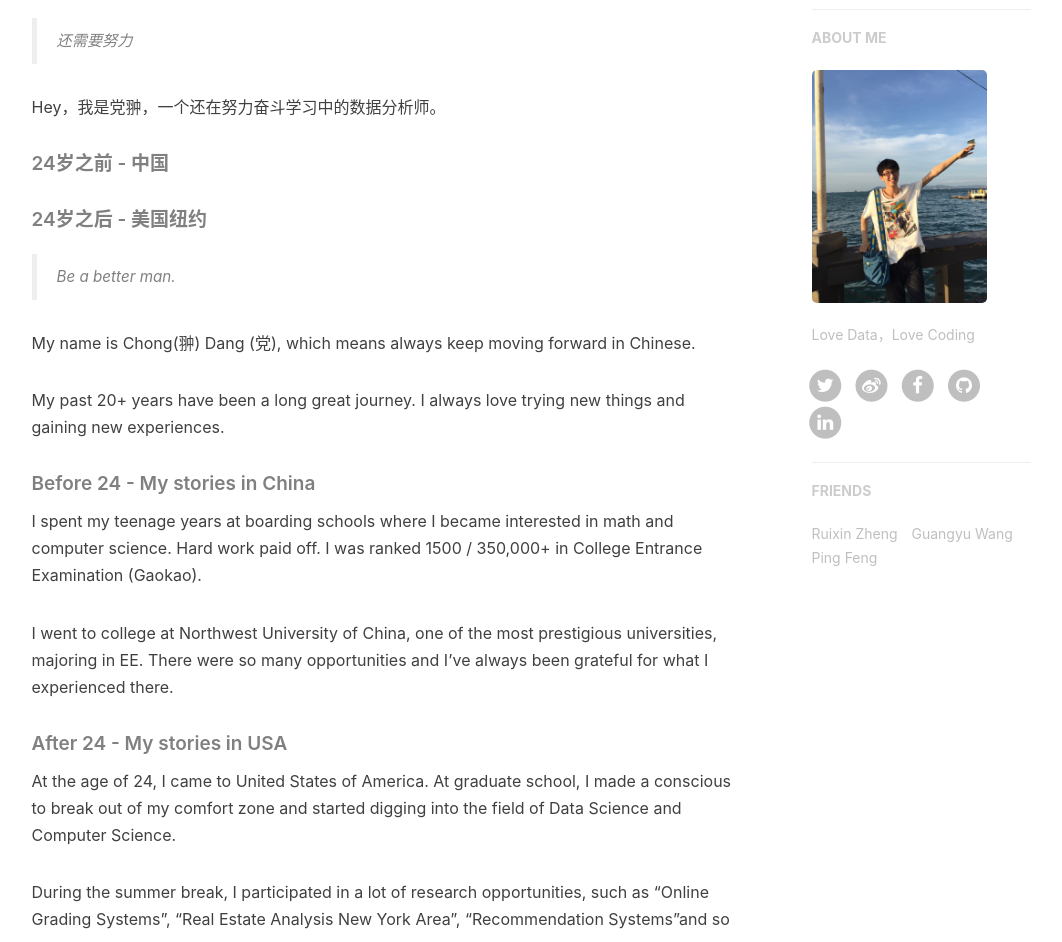
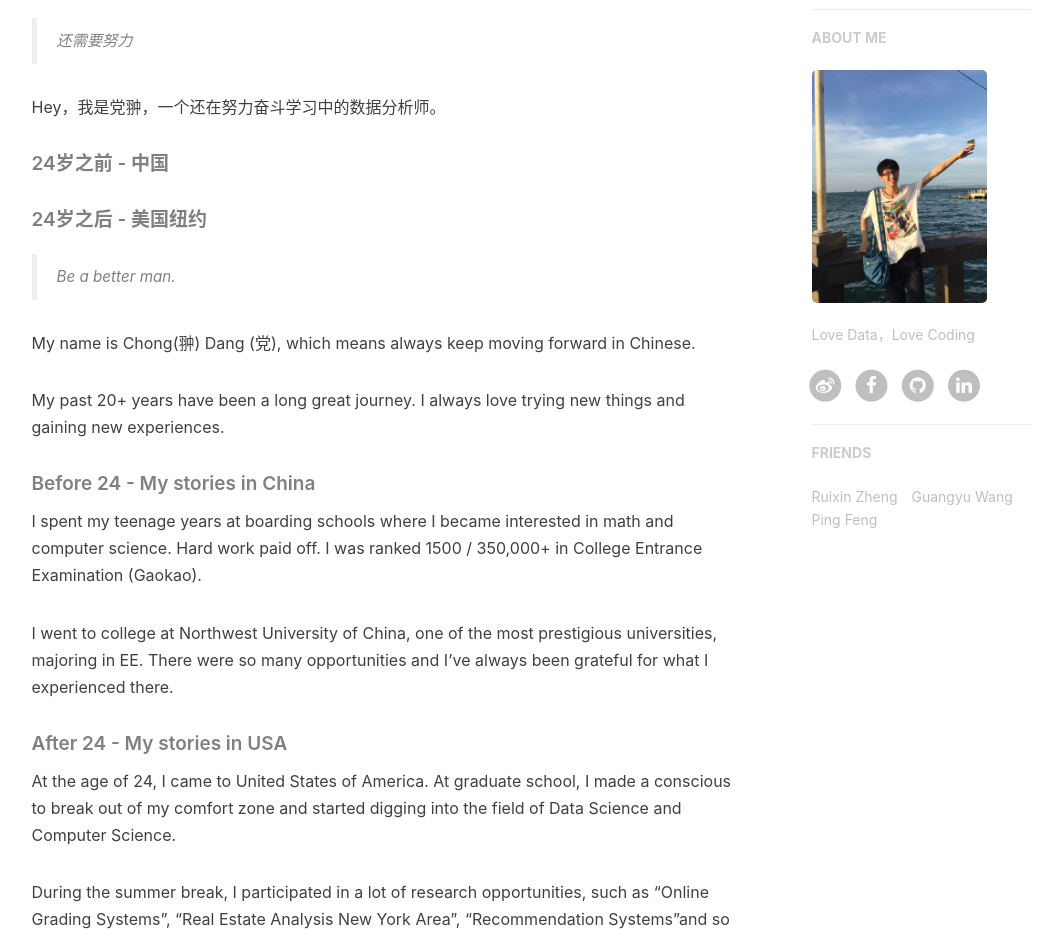
Before and after one commit to rickydangc/rickydangc.github.io, a Jekyll site: the page built from about.html, in a window 1280 px wide. Shown: the part 483-1425 px from the top of the page, without its empty margins (136-1198 px from the left). Built offline with Jekyll 4.4.1, drawn with Linux system fonts in a browser that asks for light colours; nearby versions of some CDN libraries; comment, search, counter and statistics services are not loaded.

Commit message:
add changes

```diff
--- a/_config.yml
+++ b/_config.yml
@@ -16,7 +16,7 @@ RSS: false
 weibo_username:     u/2843852690
 # zhihu_username:     huxpro
 github_username:    rickydangc
-twitter_username:   dAngChong
+# twitter_username:   dAngChong
 facebook_username:  chong.dang.5
 linkedin_username:  rickydangc
 
--- a/css/hux-blog.css
+++ b/css/hux-blog.css
@@ -941,7 +941,7 @@ samp {
   .navbar-custom.is-fixed {
     /* when the user scrolls down, we hide the header right above the viewport */
     position: fixed;
-    top: -61px;
+    top: -71px;
     background-color: rgba(255, 255, 255, 0.9);
     border-bottom: 1px solid #f2f2f2;
     -webkit-transition: -webkit-transform 0.3s;
```
